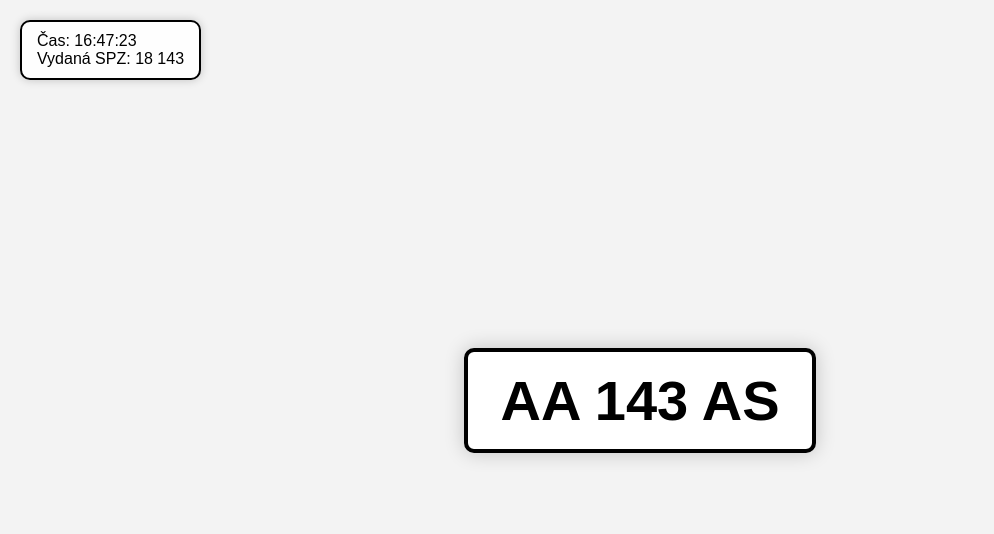
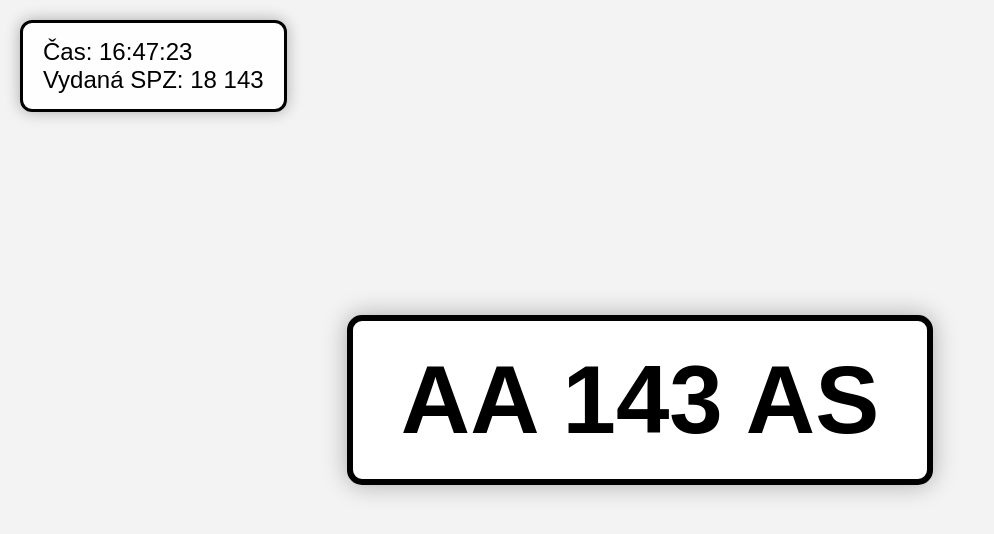
Before and after one commit to Wildwavestylez/plates, a plain HTML site: page aa.html in a window 1280 px wide. Shown: the whole page, without its empty margins (0-994 px from the left). Drawn offline with Linux system fonts and the light colour scheme.

Commit message:
Update aa.html

```diff
--- a/aa.html
+++ b/aa.html
@@ -20,20 +20,20 @@
       top: 20px;
       left: 20px;
       background: rgba(255, 255, 255, 0.9);
-      padding: 10px 15px;
-      border: 2px solid black;
-      border-radius: 10px;
-      font-size: 1rem;
-      box-shadow: 0 0 10px rgba(0,0,0,0.2);
+      padding: 15px 20px;
+      border: 3px solid black;
+      border-radius: 12px;
+      font-size: 1.5rem;
+      box-shadow: 0 0 15px rgba(0,0,0,0.3);
     }
     .plate {
-      font-size: 3.5rem;
+      font-size: 6rem;
       font-weight: bold;
       background: white;
-      padding: 1rem 2rem;
-      border: 4px solid black;
-      border-radius: 10px;
-      box-shadow: 0 0 20px rgba(0,0,0,0.2);
+      padding: 1.5rem 3rem;
+      border: 6px solid black;
+      border-radius: 15px;
+      box-shadow: 0 0 25px rgba(0,0,0,0.3);
       white-space: nowrap;
     }
   </style>
@@ -68,7 +68,7 @@
 
     function updateDisplay() {
       const now = new Date();
-      const secondsPassed = Math.floor((now - startDate) / 1000); // kolik sekund uběhlo
+      const secondsPassed = Math.floor((now - startDate) / 1000);
       const plate = indexToPlate(secondsPassed);
 
       document.getElementById("plate").textContent = plate;
@@ -83,10 +83,8 @@
       `;
     }
 
-    // --- Aktualizace každou sekundu ---
-    updateDisplay(); // hned při načtení
-    setInterval(updateDisplay, 1000); // pak každou sekundu
-
+    updateDisplay();
+    setInterval(updateDisplay, 1000);
   </script>
 </body>
 </html>
```
